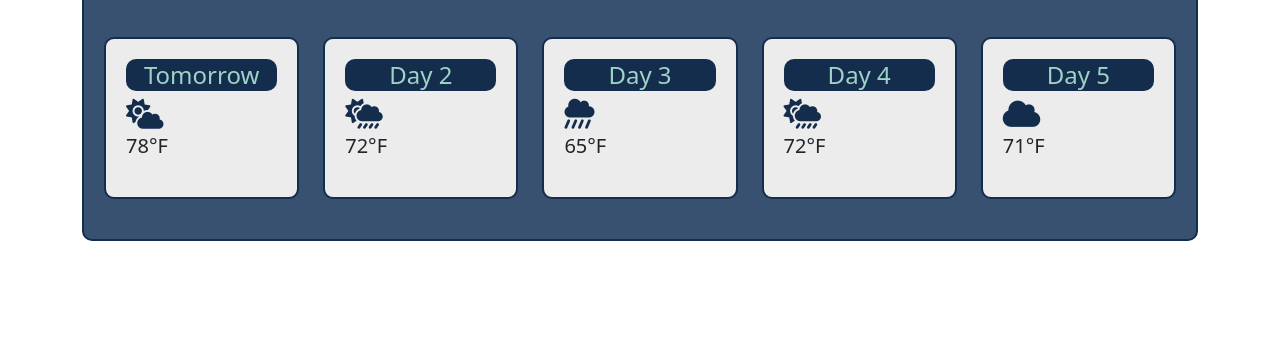
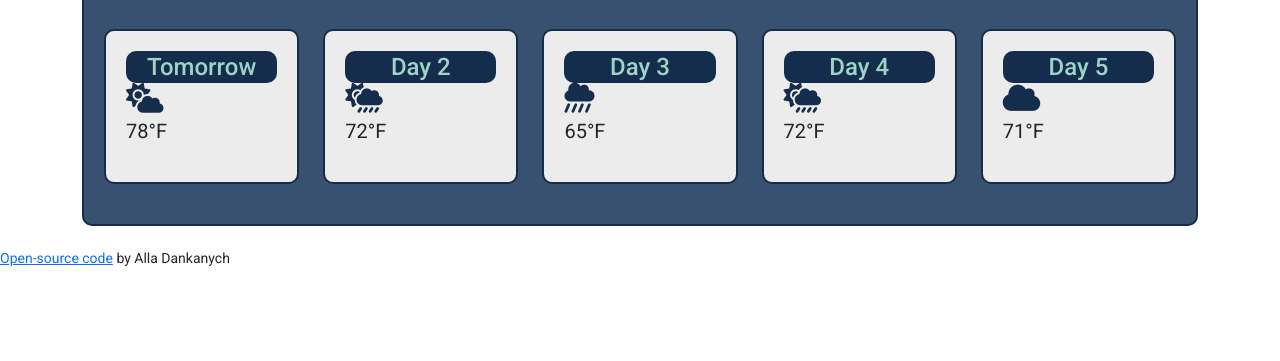
Before and after one commit to Adankanych/New-Vanilla-Weather, a plain HTML site: page index.html in a window 1280 px wide. Shown: the part 439-800 px from the top of the page. Drawn offline with nearby package versions, Linux system fonts and the light colour scheme.

Commit message:
Added open source

```diff
--- a/index.html
+++ b/index.html
@@ -3,7 +3,6 @@
   <head>
     <meta charset="UTF-8" />
     <meta name="viewport" content="width=device-width, initial-scale=1.0" />
-    <link href="style.css" rel="stylesheet" type="text/css" />
     <link rel="preconnect" href="https://fonts.googleapis.com" />
     <link rel="preconnect" href="https://fonts.gstatic.com" crossorigin />
     <link
@@ -21,6 +20,7 @@
       crossorigin="anonymous"
     ></script>
     <script src="https://cdn.jsdelivr.net/npm/axios/dist/axios.min.js"></script>
+    <link href="style.css" rel="stylesheet" type="text/css" />
 
     <title>Weather App Week 2</title>
   </head>
@@ -126,6 +126,16 @@
         </div>
       </div>
     </div>
+    <div>
+      <small>
+        <a
+          href="https://github.com/Adankanych/New-Vanilla-Weather"
+          target="_blank"
+          >Open-source code</a
+        >
+        by Alla Dankanych
+      </small>
+    </div>
     <script src="index.js"></script>
   </body>
 </html>
```
Also changed, not shown: 1 other file.
